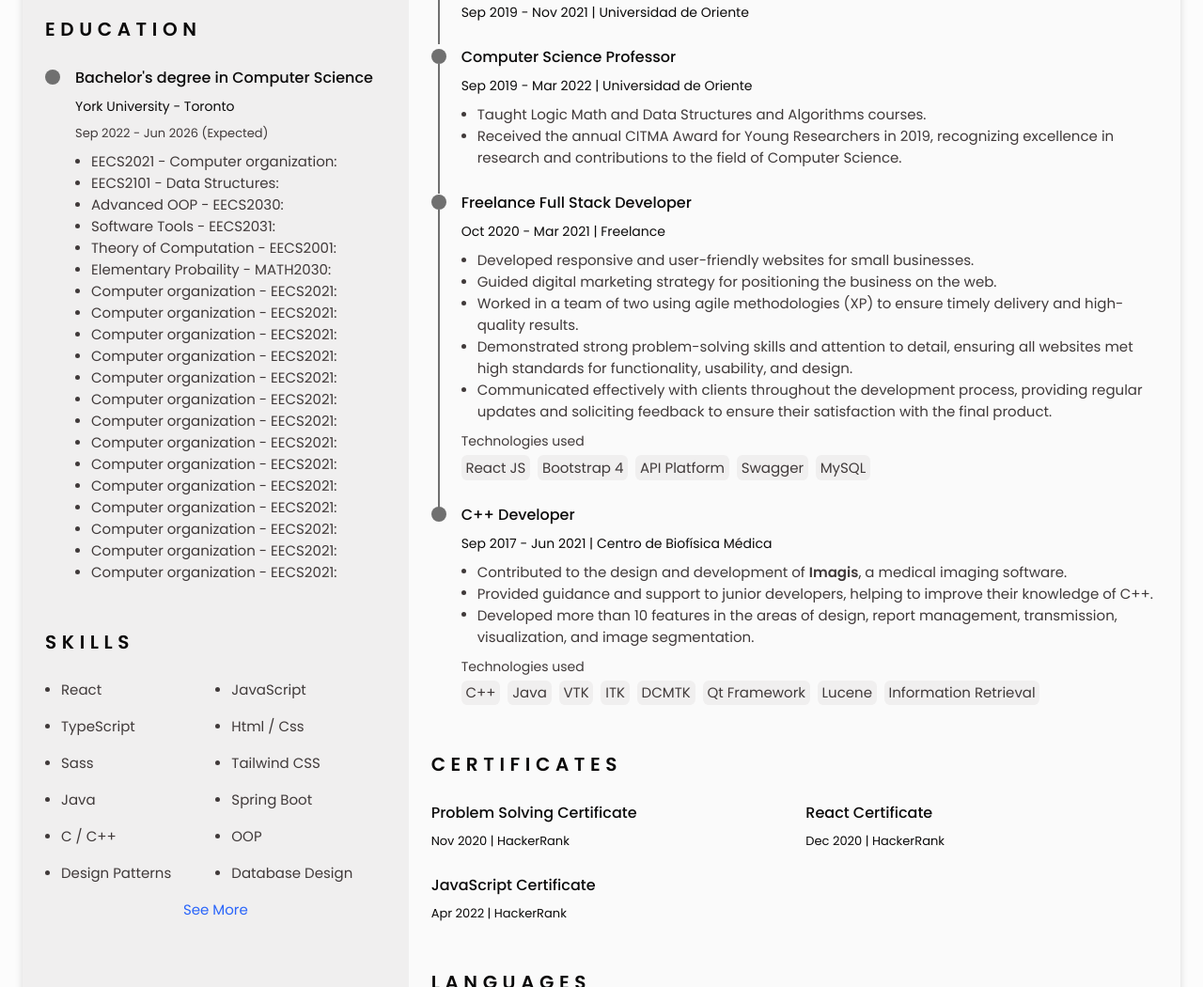
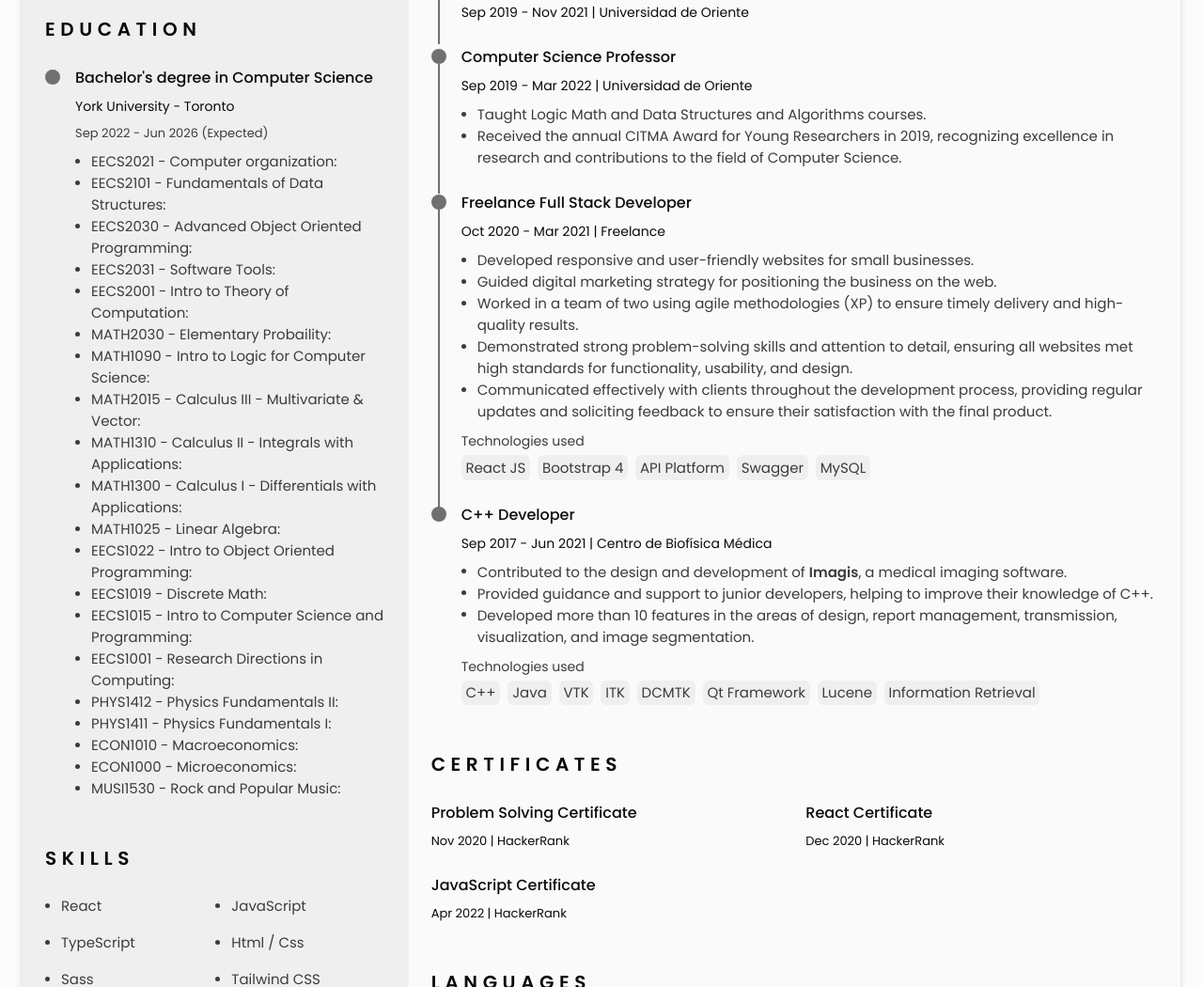
Before and after one commit to DanielChahine0/CV, a plain HTML site: page index.html in a window 1280 px wide. Shown: the part 998-2048 px from the top of the page at 94% size. Drawn offline with nearby package versions, Linux system fonts and the light colour scheme.

Commit message:
Added all m courses

```diff
--- a/index.html
+++ b/index.html
@@ -194,115 +194,115 @@
                                     <li class="education__description">
                                         <span class="education__circle"></span>
                                         <div>
-                                            EECS2101 - Data Structures:
+                                            EECS2101 - Fundamentals of Data Structures:
                                         </div>
                                     </li>
                                     <li class="education__description">
                                         <span class="education__circle"></span>
                                         <div>
-                                            Advanced OOP - EECS2030:
+                                            EECS2030 - Advanced Object Oriented Programming:
                                         <div>
                                     </li>
                                     <li class="education__description">
                                         <span class="education__circle"></span>
                                         <div>
-                                            Software Tools - EECS2031:
+                                            EECS2031 - Software Tools:
                                         </div>
                                     </li>
                                     <li class="education__description">
                                         <span class="education__circle"></span>
                                         <div>
-                                            Theory of Computation - EECS2001:
+                                            EECS2001 - Intro to Theory of Computation:
                                         </div>
                                     </li>
                                     <li class="education__description">
                                         <span class="education__circle"></span>
                                         <div>
-                                            Elementary Probaility - MATH2030:
+                                            MATH2030 - Elementary Probaility:
                                         </div>
                                     </li>
                                     <li class="education__description">
                                         <span class="education__circle"></span>
                                         <div>
-                                            Computer organization - EECS2021:
+                                            MATH1090 - Intro to Logic for Computer Science:
                                         </div>
                                     </li>
                                     <li class="education__description">
                                         <span class="education__circle"></span>
                                         <div>
-                                            Computer organization - EECS2021:
+                                            MATH2015 - Calculus III - Multivariate & Vector:
                                         </div>
                                     </li>
                                     <li class="education__description">
                                         <span class="education__circle"></span>
                                         <div>
-                                            Computer organization - EECS2021:
+                                            MATH1310 - Calculus II - Integrals with Applications:
                                         </div>
                                     </li>
                                     <li class="education__description">
                                         <span class="education__circle"></span>
                                         <div>
-                                            Computer organization - EECS2021:
+                                            MATH1300 - Calculus I - Differentials with Applications:
                                         </div>
                                     </li>
                                     <li class="education__description">
                                         <span class="education__circle"></span>
                                         <div>
-                                            Computer organization - EECS2021:
+                                            MATH1025 - Linear Algebra:
                                         </div>
                                     </li>
                                     <li class="education__description">
                                         <span class="education__circle"></span>
                                         <div>
-                                            Computer organization - EECS2021:
+                                            EECS1022 - Intro to Object Oriented Programming:
                                         </div>
                                     </li>
                                     <li class="education__description">
                                         <span class="education__circle"></span>
                                         <div>
-                                            Computer organization - EECS2021:
+                                            EECS1019 - Discrete Math:
                                         </div>
                                     </li>
                                     <li class="education__description">
                                         <span class="education__circle"></span>
                                         <div>
-                                            Computer organization - EECS2021:
+                                            EECS1015 - Intro to Computer Science and Programming:
                                         </div>
                                     </li>
                                     <li class="education__description">
                                         <span class="education__circle"></span>
                                         <div>
-                                            Computer organization - EECS2021:
+                                            EECS1001 - Research Directions in Computing:
                                         </div>
                                     </li>
                                     <li class="education__description">
                                         <span class="education__circle"></span>
                                         <div>
-                                            Computer organization - EECS2021:
+                                            PHYS1412 - Physics Fundamentals II:
                                         </div>
                                     </li>
                                     <li class="education__description">
                                         <span class="education__circle"></span>
                                         <div>
-                                            Computer organization - EECS2021:
+                                            PHYS1411 - Physics Fundamentals I:
                                         </div>
                                     </li>
                                     <li class="education__description">
                                         <span class="education__circle"></span>
                                         <div>
-                                            Computer organization - EECS2021:
+                                            ECON1010 - Macroeconomics:
                                         </div>
                                     </li>
                                     <li class="education__description">
                                         <span class="education__circle"></span>
                                         <div>
-                                            Computer organization - EECS2021:
+                                            ECON1000 - Microeconomics:
                                         </div>
                                     </li>
                                     <li class="education__description">
                                         <span class="education__circle"></span>
                                         <div>
-                                            Computer organization - EECS2021:
+                                            MUSI1530 - Rock and Popular Music:
                                         </div>
                                     </li>
                                 </ul>
```
